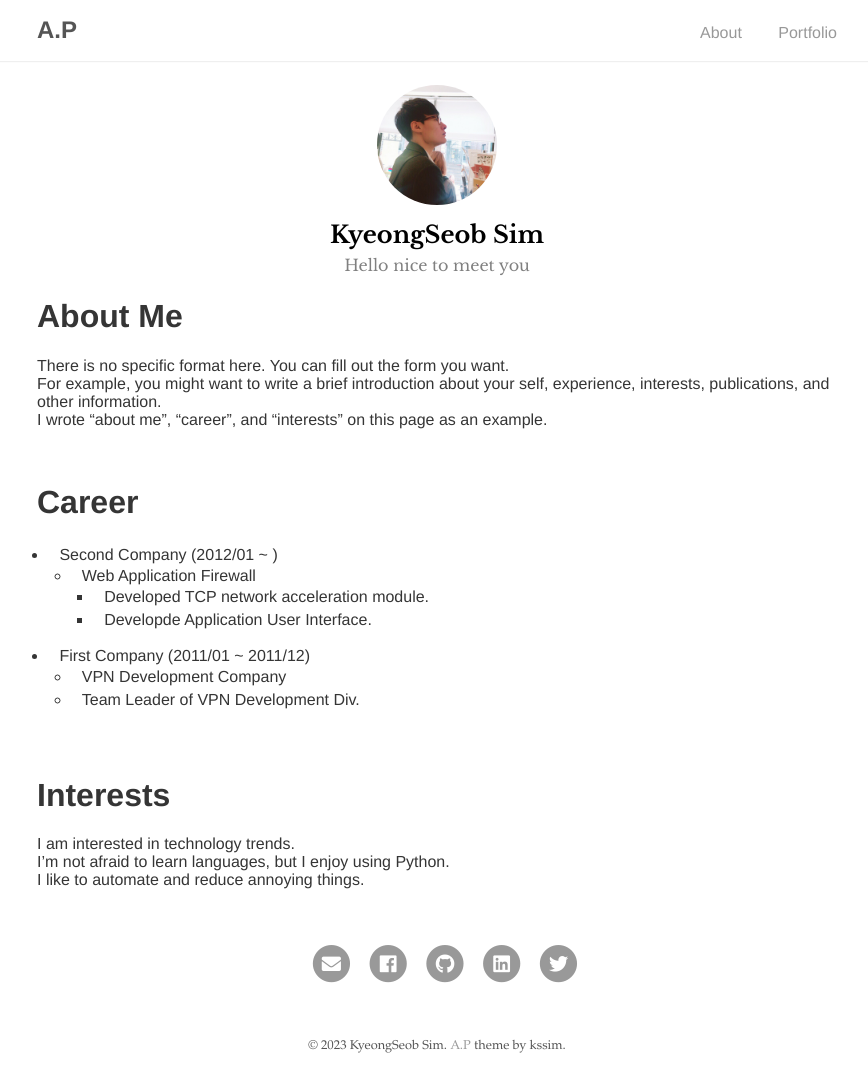
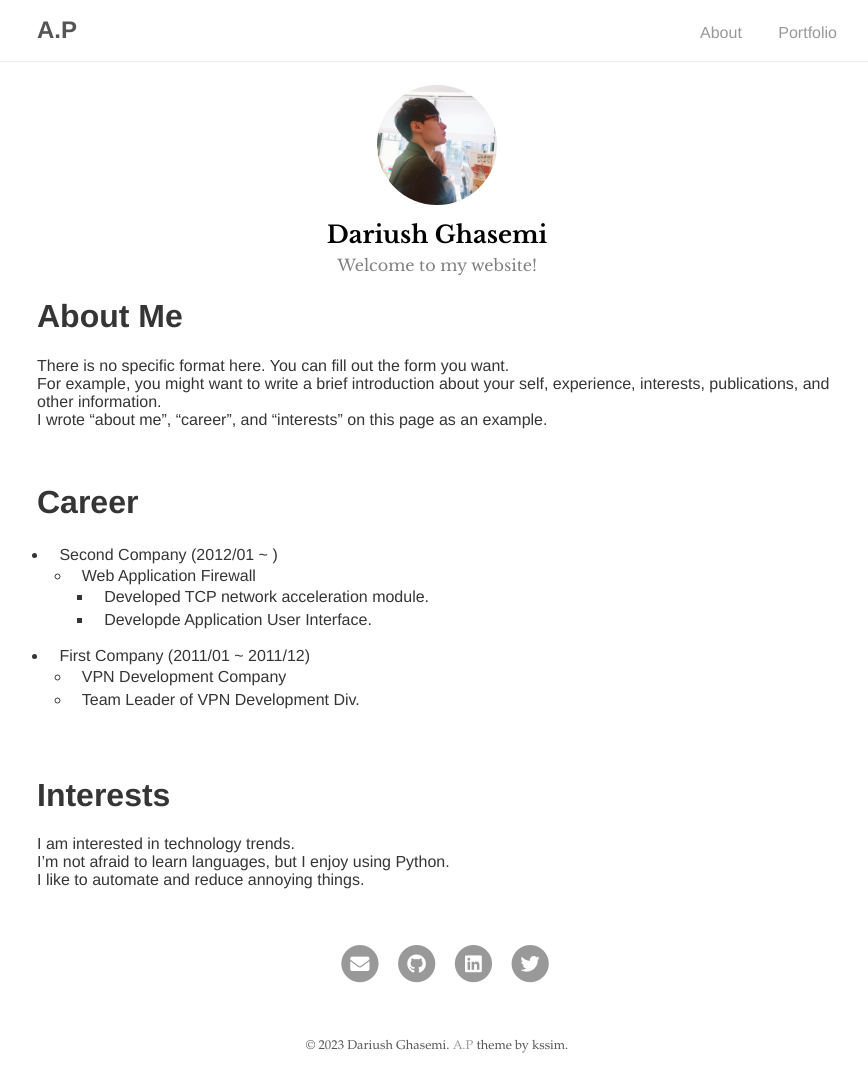
Before and after one commit to dariushghasemi/dariushghasemi.github.io, a Jekyll site: the page built from index.md, in a window 1280 px wide. Shown: the whole page, without its empty margins (203-1071 px from the left). Built offline with Jekyll 4.4.1, drawn with Linux system fonts in a browser that asks for light colours; our own code applies the rules of GitHub Pages for plain Markdown files.

Commit message:
Update _config.yml

```diff
--- a/_config.yml
+++ b/_config.yml
@@ -1,14 +1,14 @@
 # Site settings
 title: A.P
-baseurl: "/ap"
-url: "https://kssim.github.io"
+baseurl: #"/ap"
+url: "https://dariushghasemi.github.io/"
 google_analytics: # Tracking ID, e.g. "UA-000000-01"
 
 # Author
 author:
-  name: KyeongSeob Sim
-  desc: Hello nice to meet you
-  email: ksub0912@gmail.com
+  name: Dariush Ghasemi
+  desc: Welcome to my website!
+  email: ghasemi.dariush@yahoo.com
   selfie: assets/img/profile.jpg
 
 # social
@@ -17,23 +17,19 @@ social:
   behance:
   bitbucket:
   dribbble:
-  facebook: Test
+  facebook:
   flickr:
-  github: kssim
+  github: https://github.com/dariushghasemi/
   google_plus:
   instagram:
   keybase:
-  linkedin: https://www.linkedin.com/in/kssim/
+  linkedin: https://www.linkedin.com/in/dariushghasemi/
   pinterest:
   reddit:
   soundcloud:
-  stack_exchange:
-  steam:
-  tumblr:
   gitlab:
-  twitter: Test
-  vimeo:
-  wordpress:
+  twitter: https://twitter.com/dariush_ghasemi
+  trainckdis_url: https://www.trainckdis.eu/consortium/fellows/dariush-ghasemi
   youtube:
   default_txt: "Follow On"
 
```
